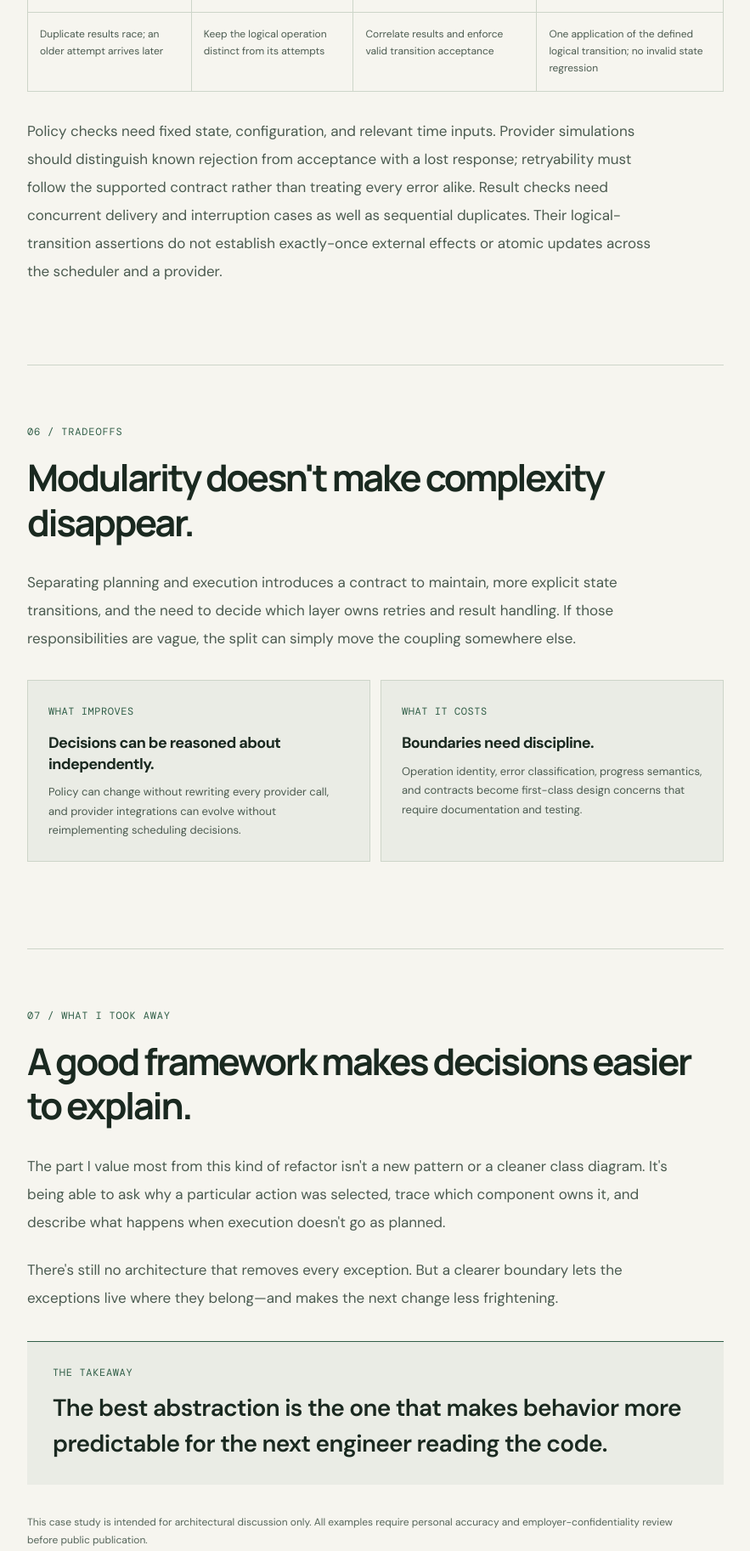
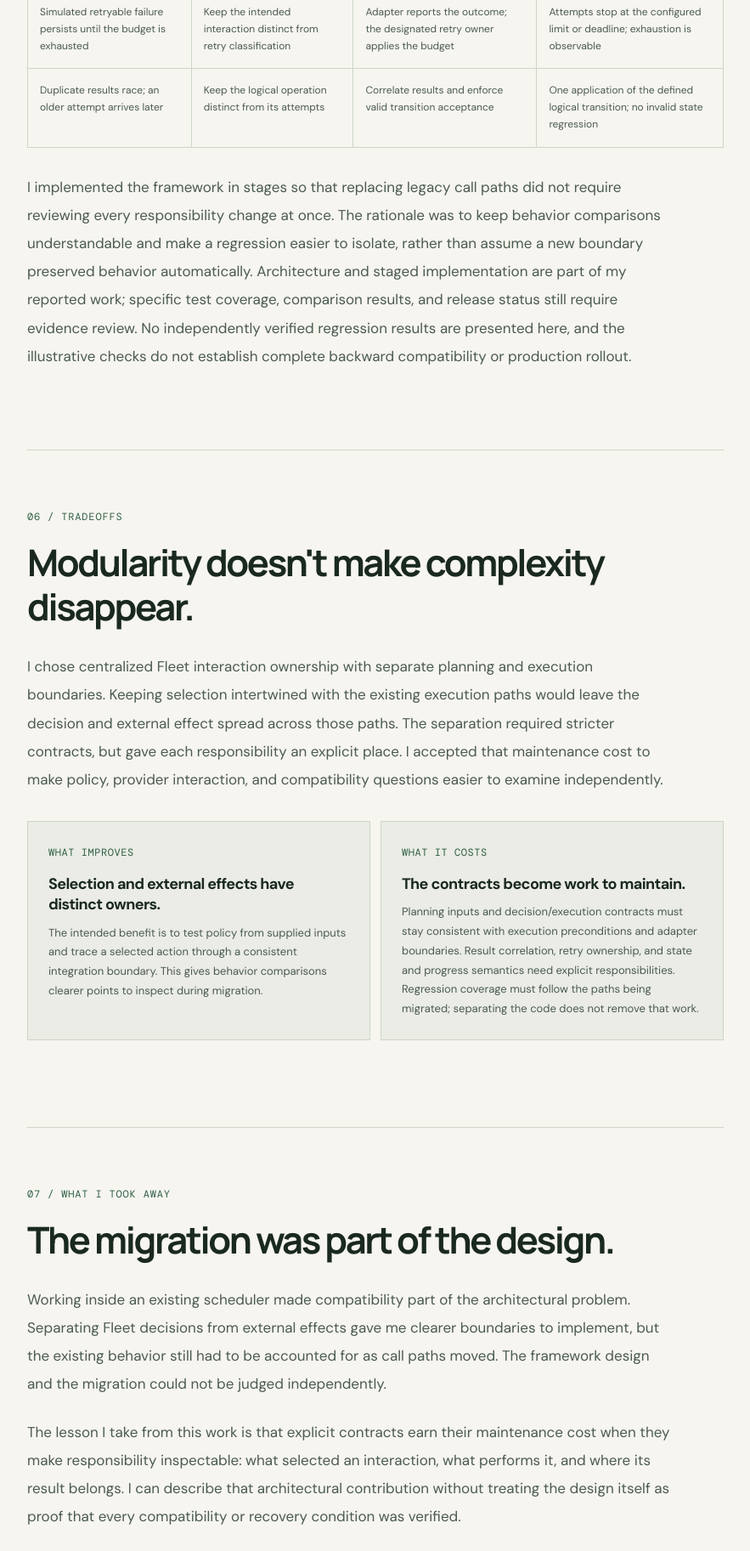
Before and after one commit to Priyansh-15/priyansh-15.github.io, an Astro site: page /work/order-scheduler in a window 1280 px wide. Shown: the part 6220-8045 px from the top of the page at 85% size, without its empty margins (380-1263 px from the left). Built offline with nearby package versions, Linux system fonts and the light colour scheme; Astro itself is replaced by a stand-in of ours.

Commit message:
content: strengthen Fleet migration and engineering tradeoffs

```diff
--- a/src/pages/work/order-scheduler/index.astro
+++ b/src/pages/work/order-scheduler/index.astro
@@ -322,10 +322,13 @@ const matrix = [
           <p class="case-label">05 / VALIDATION</p>
           <h2>Test the behavior, not just the method.</h2>
           <p>
-            I would check selection, external execution, and result acceptance separately, then
-            verify that they agree. The matrix defines controlled situations and observable
-            criteria; it does not report executed regression tests. Any claim of preserved behavior
-            would need actual results against an agreed baseline.
+            Replacing internal Fleet paths had to respect behavior that the existing scheduler and
+            its integrations depended on. Compilation or a passing unit test cannot establish that
+            compatibility. I would compare old and new paths against agreed expectations for
+            selection and fallback, the integration boundary reached, outcome and error
+            classification, and retries and notifications under the applicable contracts. In-flight
+            and interrupted work also belongs in that comparison. The matrix below illustrates
+            specific checks; it is not a record of completed regression tests.
           </p>
           <div
             class="scheduler-matrix-scroll"
@@ -358,58 +361,70 @@ const matrix = [
             </table>
           </div>
           <p>
-            Policy checks need fixed state, configuration, and relevant time inputs. Provider
-            simulations should distinguish known rejection from acceptance with a lost response;
-            retryability must follow the supported contract rather than treating every error alike.
-            Result checks need concurrent delivery and interruption cases as well as sequential
-            duplicates. Their logical-transition assertions do not establish exactly-once external
-            effects or atomic updates across the scheduler and a provider.
+            I implemented the framework in stages so that replacing legacy call paths did not
+            require reviewing every responsibility change at once. The rationale was to keep
+            behavior comparisons understandable and make a regression easier to isolate, rather than
+            assume a new boundary preserved behavior automatically. Architecture and staged
+            implementation are part of my reported work; specific test coverage, comparison results,
+            and release status still require evidence review. No independently verified regression
+            results are presented here, and the illustrative checks do not establish complete
+            backward compatibility or production rollout.
           </p>
         </section>
         <section id="tradeoffs" class="case-section">
           <p class="case-label">06 / TRADEOFFS</p>
           <h2>Modularity doesn't make complexity disappear.</h2>
           <p>
-            Separating planning and execution introduces a contract to maintain, more explicit state
-            transitions, and the need to decide which layer owns retries and result handling. If
-            those responsibilities are vague, the split can simply move the coupling somewhere else.
+            I chose centralized Fleet interaction ownership with separate planning and execution
+            boundaries. Keeping selection intertwined with the existing execution paths would leave
+            the decision and external effect spread across those paths. The separation required
+            stricter contracts, but gave each responsibility an explicit place. I accepted that
+            maintenance cost to make policy, provider interaction, and compatibility questions
+            easier to examine independently.
           </p>
           <div class="scheduler-tradeoffs">
             <div>
               <span>WHAT IMPROVES</span>
-              <strong>Decisions can be reasoned about independently.</strong>
+              <strong>Selection and external effects have distinct owners.</strong>
               <p>
-                Policy can change without rewriting every provider call, and provider integrations
-                can evolve without reimplementing scheduling decisions.
+                The intended benefit is to test policy from supplied inputs and trace a selected
+                action through a consistent integration boundary. This gives behavior comparisons
+                clearer points to inspect during migration.
               </p>
             </div>
             <div>
               <span>WHAT IT COSTS</span>
-              <strong>Boundaries need discipline.</strong>
+              <strong>The contracts become work to maintain.</strong>
               <p>
-                Operation identity, error classification, progress semantics, and contracts become
-                first-class design concerns that require documentation and testing.
+                Planning inputs and decision/execution contracts must stay consistent with execution
+                preconditions and adapter boundaries. Result correlation, retry ownership, and state
+                and progress semantics need explicit responsibilities. Regression coverage must
+                follow the paths being migrated; separating the code does not remove that work.
               </p>
             </div>
           </div>
         </section>
         <section id="reflection" class="case-section case-final-section">
           <p class="case-label">07 / WHAT I TOOK AWAY</p>
-          <h2>A good framework makes decisions easier to explain.</h2>
+          <h2>The migration was part of the design.</h2>
           <p>
-            The part I value most from this kind of refactor isn't a new pattern or a cleaner class
-            diagram. It's being able to ask why a particular action was selected, trace which
-            component owns it, and describe what happens when execution doesn't go as planned.
+            Working inside an existing scheduler made compatibility part of the architectural
+            problem. Separating Fleet decisions from external effects gave me clearer boundaries to
+            implement, but the existing behavior still had to be accounted for as call paths moved.
+            The framework design and the migration could not be judged independently.
           </p>
           <p>
-            There's still no architecture that removes every exception. But a clearer boundary lets
-            the exceptions live where they belong—and makes the next change less frightening.
+            The lesson I take from this work is that explicit contracts earn their maintenance cost
+            when they make responsibility inspectable: what selected an interaction, what performs
+            it, and where its result belongs. I can describe that architectural contribution without
+            treating the design itself as proof that every compatibility or recovery condition was
+            verified.
           </p>
           <div class="case-highlight">
             <span>THE TAKEAWAY</span>
             <strong>
-              The best abstraction is the one that makes behavior more predictable for the next
-              engineer reading the code.
+              A useful boundary lets me explain the decision, follow its effects, and identify the
+              existing behavior a change must preserve.
             </strong>
           </div>
           <p class="scheduler-fineprint">
```
